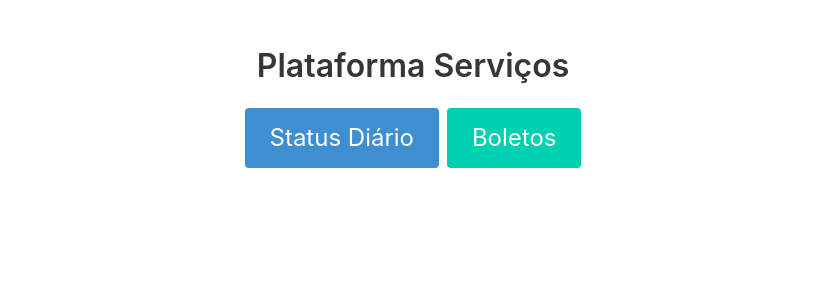
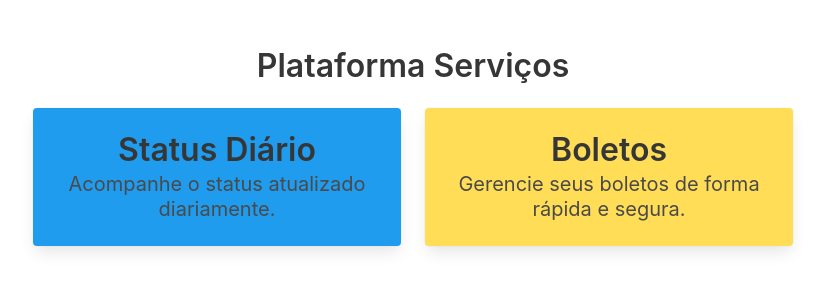
Before and after one commit to christianfelipesf/maxx, a plain HTML site: page index.html in a window 1280 px wide. Shown: the whole page, without its empty margins (227-1052 px from the left). Drawn offline with nearby package versions, Linux system fonts and the light colour scheme.

Commit message:
carddwad
cardasadawd

```diff
--- a/index.html
+++ b/index.html
@@ -5,14 +5,54 @@
     <meta name="viewport" content="width=device-width, initial-scale=1.0">
     <title>Plataforma Serviços</title>
     <link rel="stylesheet" href="https://cdn.jsdelivr.net/npm/bulma@0.9.4/css/bulma.min.css">
+    <style>
+        .card-link {
+            display: block;
+            text-decoration: none;
+            color: inherit;
+        }
+        .card {
+            transition: transform 0.2s, box-shadow 0.2s;
+        }
+        .card:hover {
+            transform: scale(1.05);
+            box-shadow: 0 4px 10px rgba(0, 0, 0, 0.2);
+        }
+        .card.status {
+            background-color: #209cee;
+            color: white;
+        }
+        .card.boletos {
+            background-color: #ffdd57;
+            color: black;
+        }
+    </style>
 </head>
 <body>
     <section class="section">
         <div class="container has-text-centered">
             <h1 class="title">Plataforma Serviços</h1>
-            <div class="buttons is-centered">
-                <a href="servicos/statusdiario.html" class="button is-info is-large">Status Diário</a>
-                <a href="servicos/boletos.html" class="button is-primary is-large">Boletos</a>
+            <div class="columns is-centered">
+                <div class="column is-4">
+                    <a href="servicos/statusdiario.html" class="card-link">
+                        <div class="card status">
+                            <div class="card-content">
+                                <p class="title">Status Diário</p>
+                                <p class="subtitle">Acompanhe o status atualizado diariamente.</p>
+                            </div>
+                        </div>
+                    </a>
+                </div>
+                <div class="column is-4">
+                    <a href="servicos/boletos.html" class="card-link">
+                        <div class="card boletos">
+                            <div class="card-content">
+                                <p class="title">Boletos</p>
+                                <p class="subtitle">Gerencie seus boletos de forma rápida e segura.</p>
+                            </div>
+                        </div>
+                    </a>
+                </div>
             </div>
         </div>
     </section>
```
